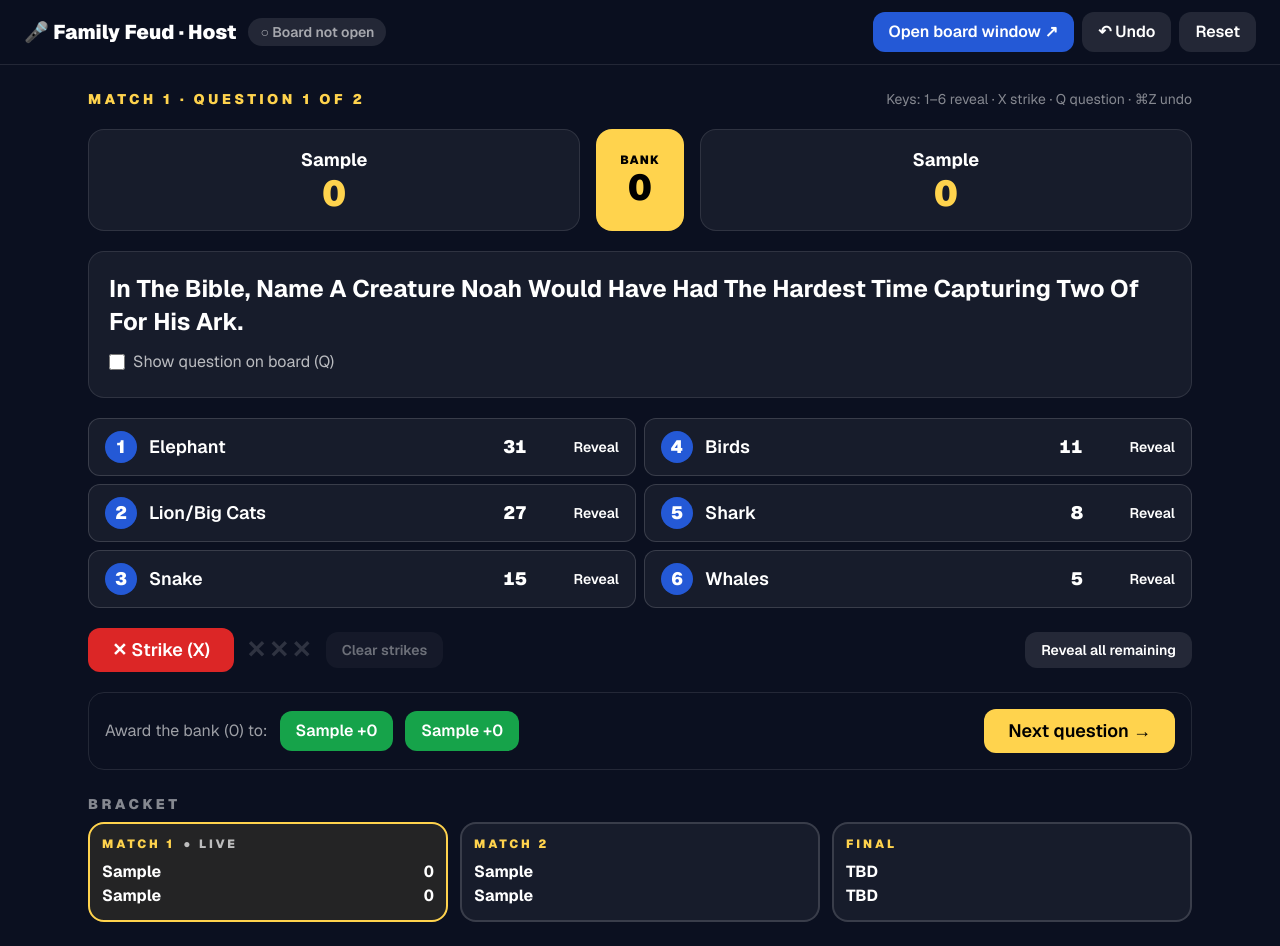
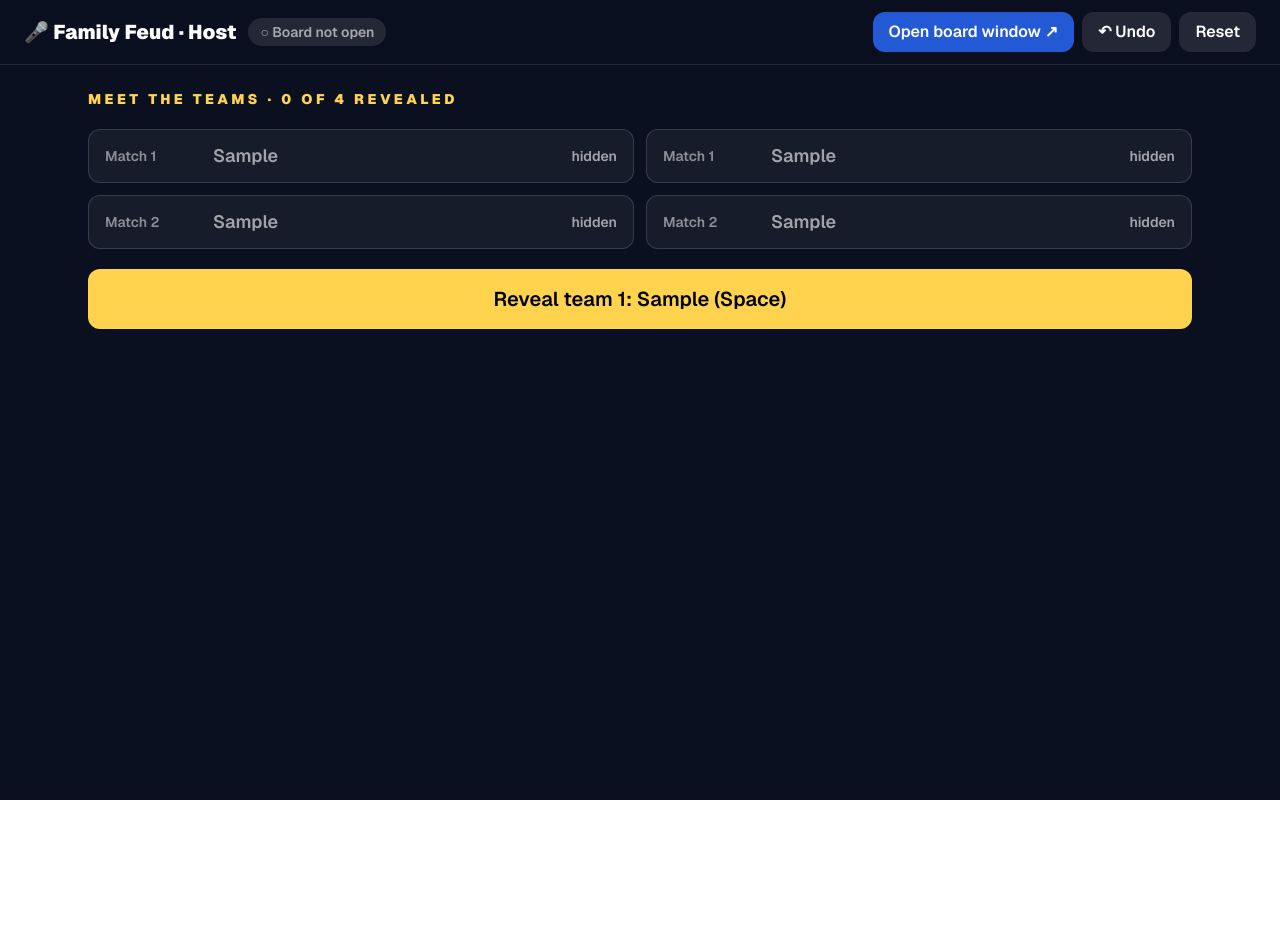
Before and after one commit to joeyqliu/joeyqliu.github.io, a Next.js app: page /ff in a window 1280 px wide. Both pictures are taken after typing "Sample", "Sample", "Sample", "Sample" into the empty fields and a click on the button "Start game →". After the commit the page ends 800 px from the top, so only its background shows below. Built offline with nearby package versions, Linux system fonts and the light colour scheme.

Commit message:
ff: add 'Meet the teams' reveal screen between title and match 1 (#2)
After Start, the board shows its own page with four face-down cards in
bracket layout. The host reveals them one at a time (button or Space),
then starts match 1. Names are never on the board before their reveal.

```diff
--- a/src/app/ff/HostConsole.tsx
+++ b/src/app/ff/HostConsole.tsx
@@ -36,14 +36,20 @@ export default function HostConsole() {
         undo();
         return;
       }
-      if (e.metaKey || e.ctrlKey || e.altKey || state.stage !== "playing") return;
+      if (e.metaKey || e.ctrlKey || e.altKey) return;
+      if (state.stage === "intro" && (e.code === "Space" || e.key === "Enter")) {
+        e.preventDefault();
+        dispatch({ type: state.introRevealed >= 4 ? "beginMatches" : "revealTeam" });
+        return;
+      }
+      if (state.stage !== "playing") return;
       if (/^[1-6]$/.test(e.key)) dispatch({ type: "reveal", index: Number(e.key) - 1 });
       else if (e.key.toLowerCase() === "x") dispatch({ type: "strike" });
       else if (e.key.toLowerCase() === "q") dispatch({ type: "toggleQuestion" });
     };
     window.addEventListener("keydown", onKey);
     return () => window.removeEventListener("keydown", onKey);
-  }, [dispatch, undo, state.stage]);
+  }, [dispatch, undo, state.stage, state.introRevealed]);
 
   if (!loaded) return <div className="min-h-screen bg-[#0b1020]" />;
 
@@ -78,6 +84,7 @@ export default function HostConsole() {
             <ol className="list-decimal pl-6 text-white/70 space-y-1">
               <li>Click <b>Open board window</b>, drag it onto the projector, and click it once (turns on sound + full screen).</li>
               <li>Enter the four team names and start. Match 1 is Team 1 vs Team 2, Match 2 is Team 3 vs Team 4, then the winners meet in the final.</li>
+              <li>After you start, the board shows <b>Meet the teams</b>. Reveal each team (Space), then start Match 1.</li>
               <li>Keys while playing: <b>1–6</b> reveal, <b>X</b> strike, <b>Q</b> show/hide question on board, <b>⌘Z</b> undo.</li>
             </ol>
             <form
@@ -104,6 +111,38 @@ export default function HostConsole() {
                 Start game →
               </button>
             </form>
+          </section>
+        )}
+
+        {state.stage === "intro" && (
+          <section className="flex flex-col gap-5">
+            <div className="text-sm font-black tracking-[0.25em] text-[#ffd34d]">MEET THE TEAMS · {state.introRevealed} OF 4 REVEALED</div>
+            <div className="grid gap-3 sm:grid-cols-2">
+              {state.teams.map((t, i) => {
+                const shown = i < state.introRevealed;
+                return (
+                  <div
+                    key={i}
+                    className={`flex items-center gap-3 rounded-xl border px-4 py-3 text-lg font-semibold ${
+                      shown ? "border-[#2459d6] bg-[#2459d6]/30" : "border-white/15 bg-white/5 text-white/60"
+                    }`}
+                  >
+                    <span className="text-sm text-white/50 w-24">{i < 2 ? "Match 1" : "Match 2"}</span>
+                    <span className="flex-1">{t}</span>
+                    <span className="text-sm">{shown ? "✓ on board" : "hidden"}</span>
+                  </div>
+                );
+              })}
+            </div>
+            {state.introRevealed < 4 ? (
+              <button onClick={() => dispatch({ type: "revealTeam" })} className={`${btn} bg-[#ffd34d] text-black text-xl py-4 hover:brightness-110`}>
+                Reveal team {state.introRevealed + 1}: {state.teams[state.introRevealed]} (Space)
+              </button>
+            ) : (
+              <button onClick={() => dispatch({ type: "beginMatches" })} className={`${btn} bg-[#ffd34d] text-black text-xl py-4 hover:brightness-110`}>
+                Start match 1 → (Space)
+              </button>
+            )}
           </section>
         )}
 
@@ -237,7 +276,7 @@ export default function HostConsole() {
           </section>
         )}
 
-        {state.stage !== "setup" && (
+        {state.stage !== "setup" && state.stage !== "intro" && (
           <section>
             <h2 className="mb-2 text-sm font-black tracking-[0.25em] text-white/50">BRACKET</h2>
             <Bracket state={state} />
--- a/src/app/ff/board/Board.tsx
+++ b/src/app/ff/board/Board.tsx
@@ -106,6 +106,11 @@ export default function Board() {
           1700,
         );
         break;
+      case "teamReveal":
+        fx.bell();
+        cf?.burst(w * (ev.index % 2 ? 0.75 : 0.25), h * (ev.index < 2 ? 0.4 : 0.72), 70, 360, -90, 12);
+        if (ev.index === 3) window.setTimeout(() => fx.fanfare(), 350);
+        break;
       case "matchOver":
         fx.fanfare();
         cf?.burst(0, h, 140, 50, -60, 24);
@@ -198,6 +203,8 @@ function Screen({
       </div>
     );
   }
+
+  if (state.stage === "intro") return <TeamIntro state={state} />;
 
   if (state.stage === "champion" && state.champion !== null) {
     return (
@@ -357,3 +364,57 @@ function Screen({
     </div>
   );
 }
+
+/** "Meet the teams": its own screen after the title. Cards flip as the host reveals them. */
+function TeamIntro({ state }: { state: GameState }) {
+  const revealed = state.introRevealed ?? 0;
+  const card = (i: number) => {
+    const shown = i < revealed;
+    return (
+      <div className={`${s.tile} flex-1 min-w-0`} style={{ height: "min(18vh, 12vw)" }}>
+        <div className={`${s.tileInner} ${shown ? s.flipped : ""}`}>
+          <div className={`${s.face} ${s.front}`}>
+            <div className={s.numOval} style={{ width: "min(9vw, 13vh)", height: "min(6vw, 9vh)", fontSize: "min(3.6vw, 5.5vh)" }}>
+              ?
+            </div>
+          </div>
+          <div className={`${s.face} ${s.back}`} style={{ justifyContent: "center" }}>
+            {shown && (
+              <span className="font-black uppercase px-[1.5vw] truncate" style={{ fontSize: "clamp(1.4rem, min(4vw, 7vh), 5rem)" }}>
+                {state.teams[i]}
+              </span>
+            )}
+          </div>
+        </div>
+      </div>
+    );
+  };
+  return (
+    <div className="h-full flex flex-col items-center justify-center gap-[4vh] px-[5vw]">
+      <div className="font-black tracking-[0.35em] text-[#ffd34d]" style={{ fontSize: "clamp(1.4rem, min(3.4vw, 6vh), 3.6rem)" }}>
+        MEET THE TEAMS
+      </div>
+      {[0, 1].map((m) => (
+        <div key={m} className="w-full flex flex-col items-center gap-[1.5vh]">
+          <div className="font-black tracking-[0.3em] text-white/60" style={{ fontSize: "clamp(0.9rem, min(1.6vw, 2.8vh), 1.6rem)" }}>
+            MATCH {m + 1}
+          </div>
+          <div className="w-full flex items-center gap-[2.5vw]">
+            {card(m * 2)}
+            <div className="font-black text-[#ffd34d] shrink-0" style={{ fontSize: "clamp(1.4rem, min(3.6vw, 6vh), 4rem)" }}>
+              VS
+            </div>
+            {card(m * 2 + 1)}
+          </div>
+        </div>
+      ))}
+      <div className="h-[8vh] flex items-center">
+        {revealed >= 4 && (
+          <div className={`${s.logo} ${s.zoomIn}`} style={{ fontSize: "min(6vw, 9vh)" }}>
+            LET&apos;S PLAY!
+          </div>
+        )}
+      </div>
+    </div>
+  );
+}
--- a/src/app/ff/game.ts
+++ b/src/app/ff/game.ts
@@ -112,12 +112,15 @@ export type GameEvent =
   | { id: number; kind: "strike"; count: number }
   | { id: number; kind: "award"; side: Side; points: number }
   | { id: number; kind: "round" }
+  | { id: number; kind: "teamReveal"; index: number }
   | { id: number; kind: "matchOver"; winner: number }
   | { id: number; kind: "champion"; team: number };
 
 export type GameState = {
-  stage: "setup" | "playing" | "matchOver" | "champion";
+  stage: "setup" | "intro" | "playing" | "matchOver" | "champion";
   teams: string[];
+  /** How many team names have been revealed on the board's "meet the teams" screen (0–4). */
+  introRevealed: number;
   matches: Match[];
   matchIndex: number;
   round: Round | null;
@@ -127,6 +130,8 @@ export type GameState = {
 
 export type Action =
   | { type: "start"; teams: string[] }
+  | { type: "revealTeam" }
+  | { type: "beginMatches" }
   | { type: "reveal"; index: number }
   | { type: "strike" }
   | { type: "clearStrikes" }
@@ -142,6 +147,7 @@ export function initialState(): GameState {
   return {
     stage: "setup",
     teams: ["Team 1", "Team 2", "Team 3", "Team 4"],
+    introRevealed: 0,
     matches: [],
     matchIndex: 0,
     round: null,
@@ -182,14 +188,26 @@ export function reducer(s: GameState, a: Action): GameState {
   switch (a.type) {
     case "start": {
       const teams = [0, 1, 2, 3].map((i) => (a.teams[i] ?? "").trim() || `Team ${i + 1}`);
+      return withEvent({ ...initialState(), stage: "intro", teams, event: s.event }, { kind: "none" });
+    }
+
+    case "revealTeam": {
+      if (s.stage !== "intro" || s.introRevealed >= 4) return s;
+      return withEvent(
+        { ...s, introRevealed: s.introRevealed + 1 },
+        { kind: "teamReveal", index: s.introRevealed },
+      );
+    }
+
+    case "beginMatches": {
+      if (s.stage !== "intro" || s.introRevealed < 4) return s;
       return withEvent(
         {
-          ...initialState(),
+          ...s,
           stage: "playing",
-          teams,
           matches: [newMatch([0, 1], MATCH_QUESTIONS[0])],
+          matchIndex: 0,
           round: newRound(MATCH_QUESTIONS[0][0]),
-          event: s.event,
         },
         { kind: "round" },
       );
```
Also changed, not shown: 2 other files (tests, documents, lock files or other folders).
